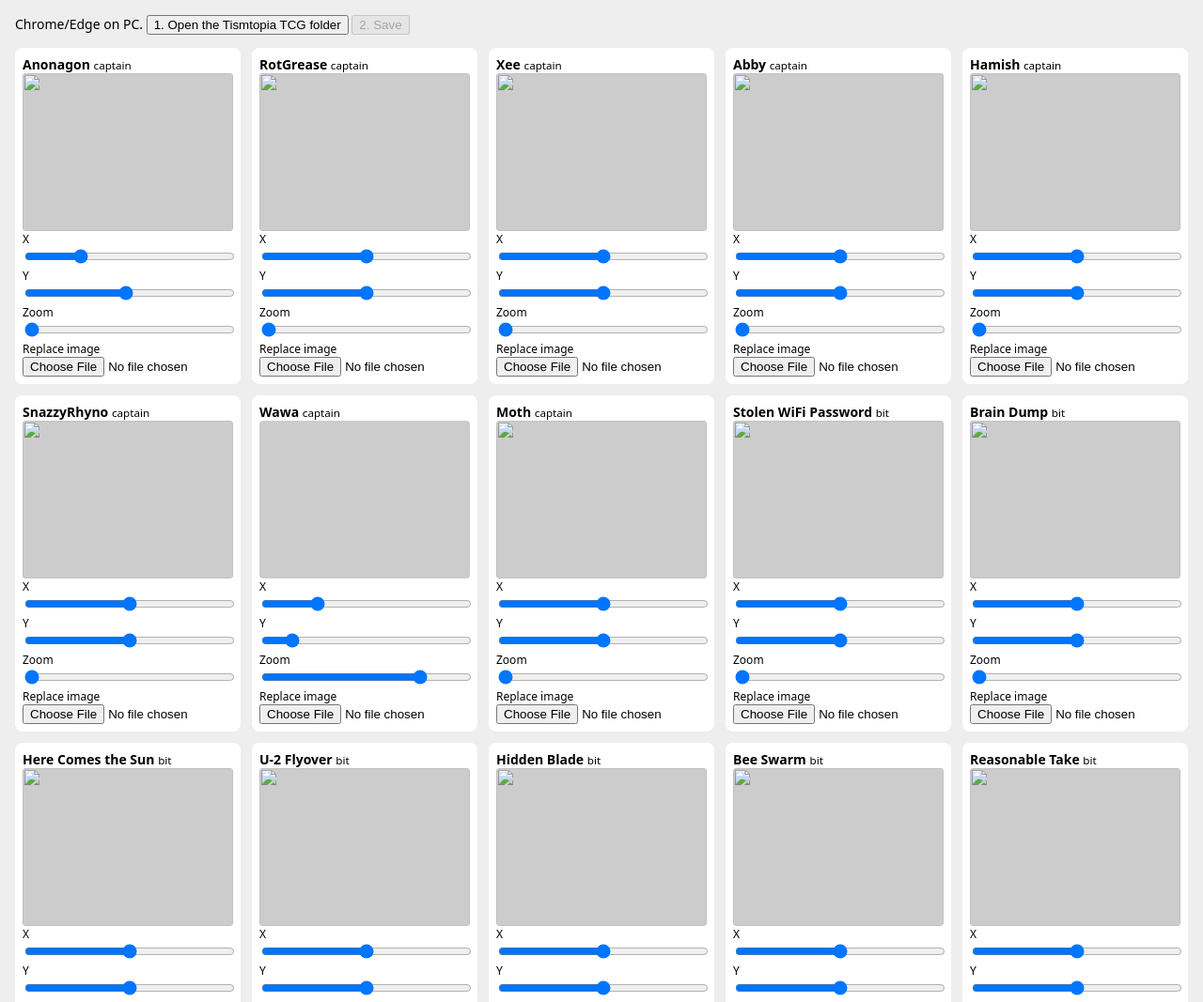
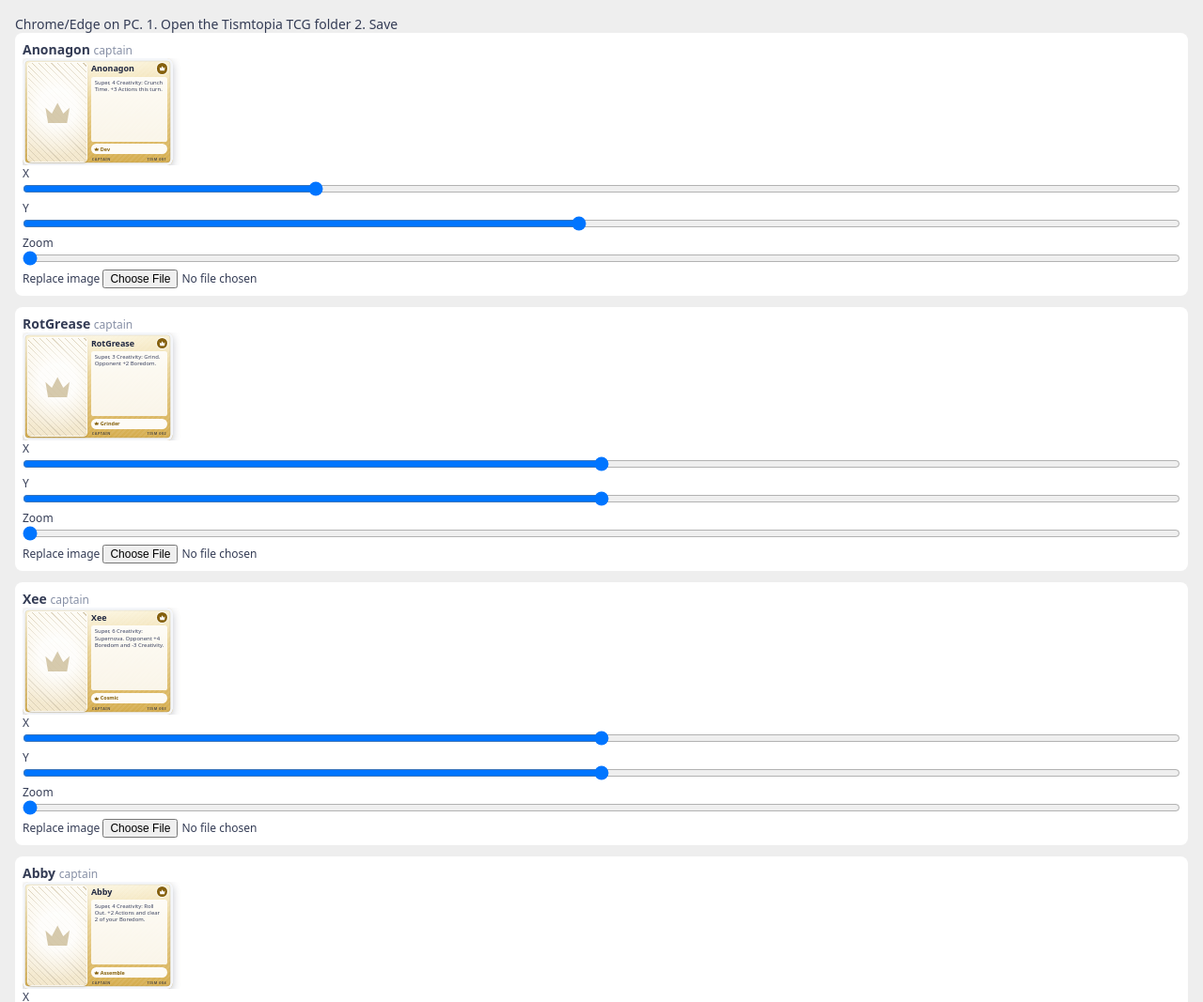
Before and after one commit to DingoDevYT/tismtopia-tcg, a plain HTML site: page editor.html in a window 1280 px wide. Shown: the top 1067 px of the page at 94% size. Drawn offline with Linux system fonts and the light colour scheme; files whose address does not match are found by name.

Commit message:
Card editor shows real cards in every finish
Co-Authored-By: Claude Opus 5.5 <noreply@anthropic.com>

```diff
--- a/editor.html
+++ b/editor.html
@@ -1,9 +1,12 @@
 <!doctype html>
 <meta charset="utf-8"><meta name="viewport" content="width=device-width,initial-scale=1">
 <title>Card Editor</title>
+<link rel="stylesheet" href="style.css">
+<link rel="stylesheet" href="vendor/holo/holo.css">
 <style>
-  body { font: 14px system-ui; margin: 16px; background: #eee; }
-  #grid { display: grid; grid-template-columns: repeat(auto-fill, minmax(220px, 1fr)); gap: 12px; }
+  body { font: 14px system-ui; margin: 16px; background: #eee; overflow: auto !important; height: auto !important; }
+  .vars { display: flex; gap: 6px; overflow-x: auto; } .vars .card { width: 160px; flex: none; position: relative; }
+  #grid { display: grid; grid-template-columns: 1fr; gap: 12px; }
   .c { background: #fff; padding: 8px; border-radius: 8px; }
   .pic { width: 100%; aspect-ratio: 4/3; overflow: hidden; border-radius: 4px; background: #ccc; }
   .pic img { width: 100%; height: 100%; object-fit: cover; }
@@ -13,6 +16,8 @@
 <div id="grid"></div>
 <script src="js/cards-data.js"></script>
 <script src="js/card-overrides.js"></script>
+<script src="js/cards.js"></script>
+<script src="js/render.js"></script>
 <script>
 // Edits js/card-overrides.js and writes uploads to art/local/ through the browser's folder access.
 let dir = null;
@@ -21,7 +26,7 @@ const get = id => (ov[id] ||= {});
 function draw() {
   $('#grid').innerHTML = all.map(c => { const cr = c.crop || { x: 50, y: 50, zoom: 1 };
     return `<div class="c" data-id="${c.id}"><b>${c.name}</b> <small>${c.type}</small>
-    <div class="pic"><img src="${c.art || ''}" style="object-position:${cr.x}% ${cr.y}%;transform:scale(${cr.zoom});transform-origin:${cr.x}% ${cr.y}%"></div>
+    <div class="vars">${(c.type === 'character' ? ['', 'v-holo', 'v-rev', 'v-full'] : ['']).map(v => renderCard(c, { cls: v })).join('')}</div>
     <label>X <input type="range" min="0" max="100" value="${cr.x}" data-k="x"></label>
     <label>Y <input type="range" min="0" max="100" value="${cr.y}" data-k="y"></label>
     <label>Zoom <input type="range" min="1" max="3" step="0.05" value="${cr.zoom}" data-k="zoom"></label>
```
